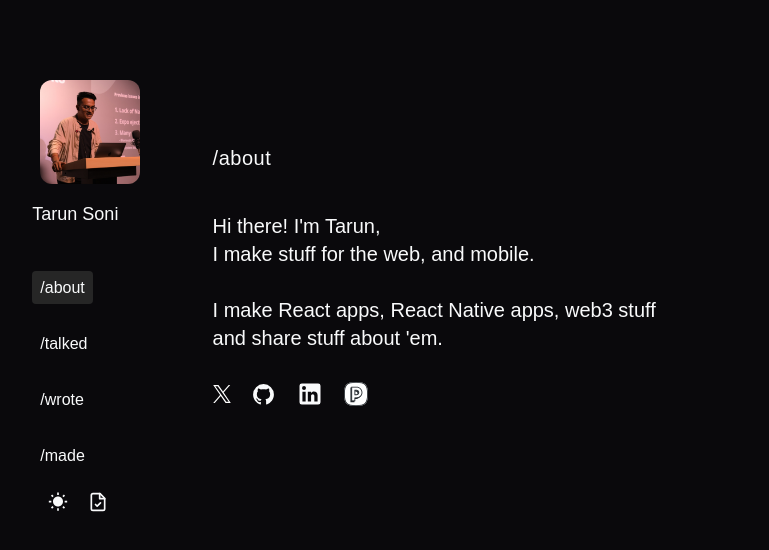
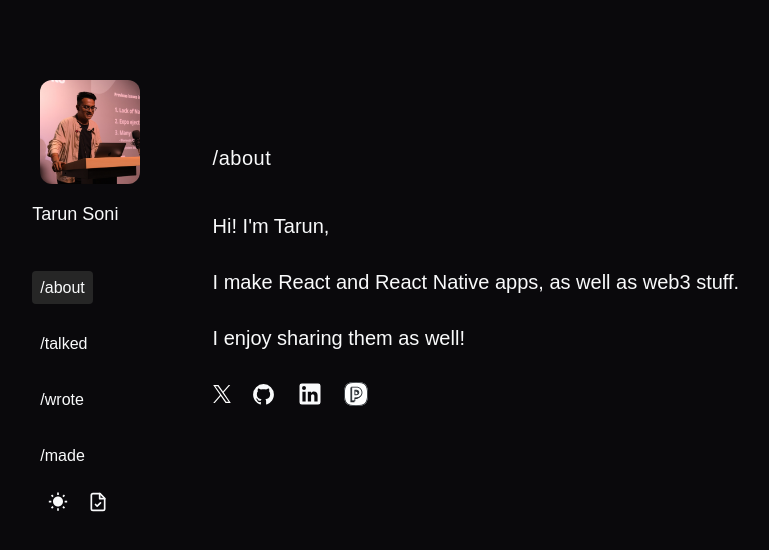
Before and after one commit to tarun-soni/tarun-new-portfolio, a Next.js app: page / in a window 1280 px wide. Shown: the top 550 px of the page, without its empty margins (197-966 px from the left). Built offline with nearby package versions, Linux system fonts and the light colour scheme; a web font is replaced by a local one.

Commit message:
url fix and about change

```diff
--- a/src/components/SocialsBar/index.tsx
+++ b/src/components/SocialsBar/index.tsx
@@ -4,7 +4,12 @@ import {
   PeerlistIcon,
   TwitterIconNew,
 } from '../Icons'
-import { GITHUB_URL, LINKEDIN_URL, TWITTER_URL } from '../../data/profileURLs'
+import {
+  GITHUB_URL,
+  LINKEDIN_URL,
+  PEERLIST_URL,
+  TWITTER_URL,
+} from '../../data/profileURLs'
 
 export const SocialsBar = () => {
   const iconClassNames =
@@ -40,7 +45,7 @@ export const SocialsBar = () => {
             </a>
             <a
               target="_blank"
-              href={LINKEDIN_URL}
+              href={PEERLIST_URL}
               rel="noopener noreferrer"
               className={iconClassNames}>
               <PeerlistIcon size={24} />
--- a/src/components/sections/HomeSection/index.tsx
+++ b/src/components/sections/HomeSection/index.tsx
@@ -28,18 +28,19 @@ function HomeSection() {
         className={`
         ${fontClasses}
         ${fonts.lexend}
+        font-thin
         tracking-normal
         `}>
-        {`Hi there! I'm Tarun,`}
+        {`Hi! I'm Tarun,`}
+
         <br />
-        {`I make stuff for the web, and mobile.`}
+
         <br />
-        <br />
-        <Balancer>
-          {`I make React apps, React Native apps, web3 stuff`}
+        <>
+          I make React and React Native apps, as well as web3 stuff.
           <br />
-          {`and share stuff about 'em.`}
-        </Balancer>
+          <br />I enjoy sharing them as well!
+        </>
         <div className="my-5 -mx-2">
           <SocialsBar />
         </div>
```
